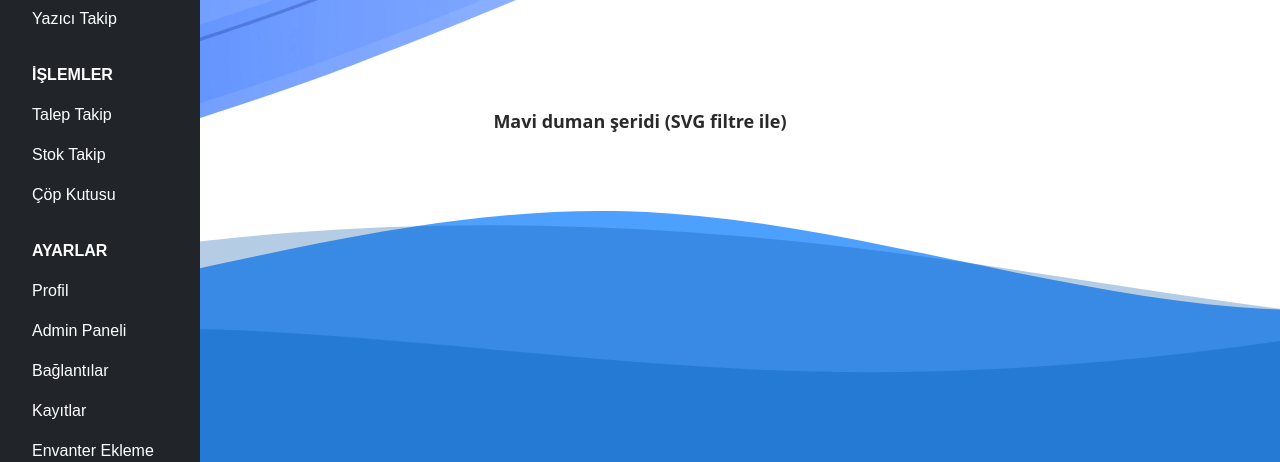
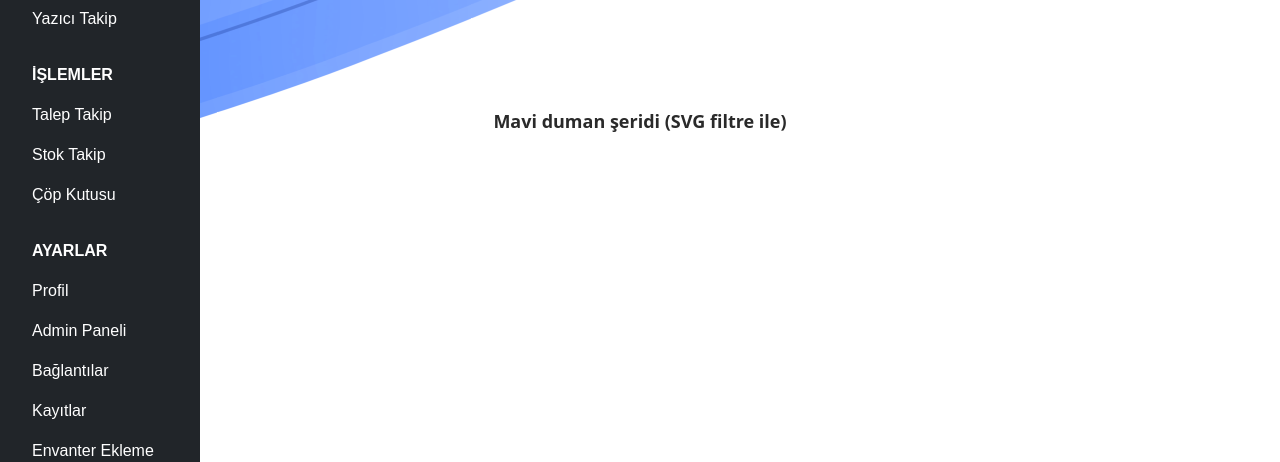
Before and after one commit to fixadd/BilgiislemTool, a FastAPI app: page / in a window 1280 px wide. Shown: the part 338-800 px from the top of the page. Run offline with FastAPI, Linux system fonts and the light colour scheme; the visitor is signed in with stand-in values (Sample User, id 1); data that the repository does not hold is empty; parts of the project's set-up code (start-up, migrations or seed data) failed here and were passed over.

Commit message:
Remove blue wave visual

```diff
--- a/templates/base.html
+++ b/templates/base.html
@@ -102,7 +102,6 @@
     </div>
   </div>
   </div>
-  {% include 'partials/waves.html' %}
   <script src="https://cdn.jsdelivr.net/npm/bootstrap@5.3.0/dist/js/bootstrap.bundle.min.js"></script>
   <script>
     const csrfToken = "{{ csrf_token | default('') }}";
--- a/templates/login.html
+++ b/templates/login.html
@@ -70,7 +70,6 @@
             <button type="submit">Giriş Yap</button>
         </form>
     </div>
-    {% include 'partials/waves.html' %}
     <script>
         document.addEventListener("DOMContentLoaded", function () {
             const getCookie = (name) => {
--- a/templates/partials/waves.html
+++ /dev/null
@@ -1,19 +0,0 @@
-<style>
-  .waves{
-    position:fixed;
-    bottom:0;
-    left:0;
-    width:200%;
-    height:40vh;
-    z-index:1;
-  }
-  .wave{ animation:drift 14s linear infinite; }
-  .wave:nth-child(2){ animation-duration:20s; opacity:.6; }
-  .wave:nth-child(3){ animation-duration:26s; opacity:.3; }
-  @keyframes drift{ from{transform:translateX(0);} to{transform:translateX(-50%);} }
-</style>
-<svg class="waves" xmlns="http://www.w3.org/2000/svg" viewBox="0 0 1200 320" preserveAspectRatio="none">
-  <path class="wave" fill="#4ea0ff" d="M0,224L48,218.7C96,213,192,203,288,165.3C384,128,480,64,576,69.3C672,75,768,149,864,165.3C960,181,1056,139,1152,106.7C1248,75,1344,53,1392,42.7L1440,32V320H0Z"/>
-  <path class="wave" fill="#1e7bd9" d="M0,224L48,213.3C96,203,192,181,288,186.7C384,192,480,224,576,229.3C672,235,768,213,864,176C960,139,1056,85,1152,80C1248,75,1344,117,1392,138.7L1440,160V320H0Z"/>
-  <path class="wave" fill="#0d5aa7" d="M0,192L48,170.7C96,149,192,107,288,90.7C384,75,480,85,576,112C672,139,768,181,864,186.7C960,192,1056,160,1152,149.3C1248,139,1344,149,1392,154.7L1440,160V320H0Z"/>
-</svg>
```
